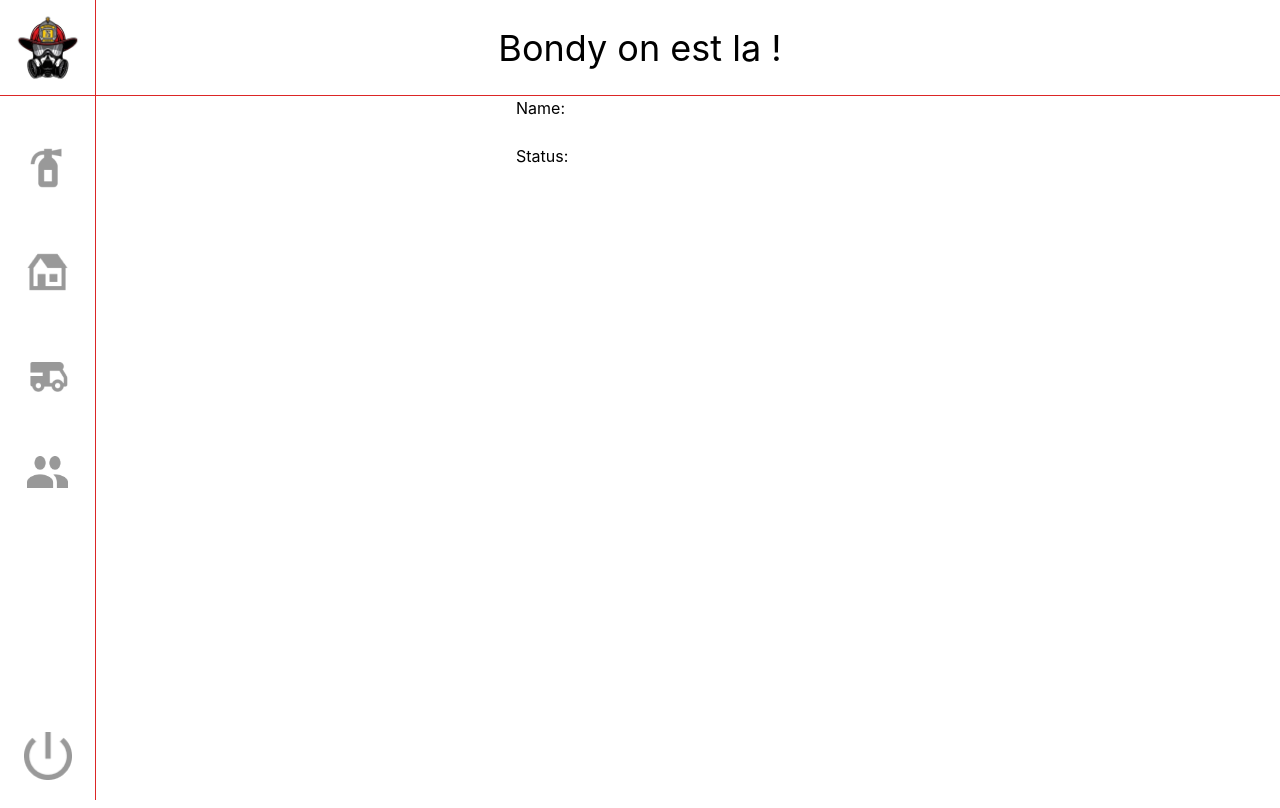
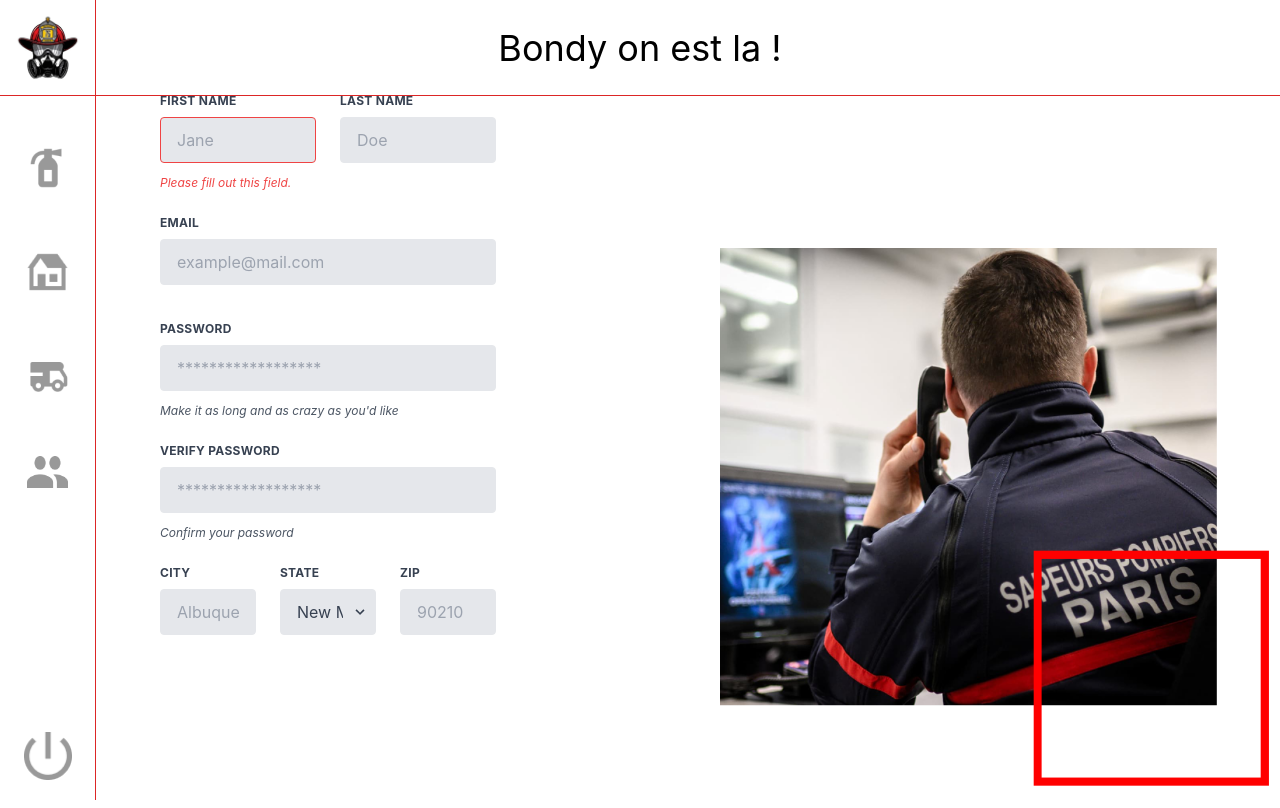
Before and after one commit to PPaillard/MVC_Workshop, a React (Vite) app in the folder frontend/: page /createuser in a window 1280 px wide. Built offline with nearby package versions, Linux system fonts and the light colour scheme.

Commit message:
making the create user form$

```diff
--- a/frontend/src/pages/CreateUser.jsx
+++ b/frontend/src/pages/CreateUser.jsx
@@ -1,21 +1,164 @@
 /* eslint-disable jsx-a11y/label-has-associated-control */
 import React, { useState } from "react";
+import createuser from "../assets/New Project(17).png";
 
 export default function CreateUser() {
-  const [name, setName] = useState("");
-  const [status, setStatus] = useState("");
+  const [lastname, setLastname] = useState("");
+  console.warn(lastname);
   return (
-    <div className="flex justify-center w-screen">
-      <form className="flex flex-col">
-        <label>Name:</label>
-        <input
-          value={name}
-          type="name"
-          onChange={(e) => setName(e.target.value)}
-        />
-        <label>Status:</label>
-        <input value={status} onChange={(e) => setStatus(e.target.value)} />
-      </form>
+    <div className="flex justify-around items-center h-[88vh] w-screen">
+      <htmlForm className="w-full max-w-lg ml-40 mb-40">
+        <div className="flex flex-wrap -mx-3 mb-6">
+          <div className="w-full md:w-1/2 px-3 mb-6 md:mb-0">
+            <label
+              className="block uppercase tracking-wide text-gray-700 text-xs font-bold mb-2"
+              htmlFor="grid-first-name"
+            >
+              First Name
+            </label>
+            <input
+              className="appearance-none block w-full bg-gray-200 text-gray-700 border border-red-500 rounded py-3 px-4 mb-3 leading-tight focus:outline-none focus:bg-white"
+              id="grid-first-name"
+              type="text"
+              placeholder="Jane"
+            />
+            <p className="text-red-500 text-xs italic">
+              Please fill out this field.
+            </p>
+          </div>
+          <div className="w-full md:w-1/2 px-3">
+            <label
+              className="block uppercase tracking-wide text-gray-700 text-xs font-bold mb-2"
+              htmlFor="grid-last-name"
+            >
+              Last Name
+            </label>
+            <input
+              className="appearance-none block w-full bg-gray-200 text-gray-700 border border-gray-200 rounded py-3 px-4 leading-tight focus:outline-none focus:bg-white focus:border-gray-500"
+              id="grid-last-name"
+              type="text"
+              placeholder="Doe"
+              onChange={(e) => setLastname(e.target.value)}
+            />
+          </div>
+        </div>
+        <div className="flex flex-wrap -mx-3 mb-6">
+          <div className="w-full px-3">
+            <label
+              className="block uppercase tracking-wide text-gray-700 text-xs font-bold mb-2"
+              htmlFor="grid-email"
+            >
+              Email
+            </label>
+            <input
+              className="appearance-none block w-full bg-gray-200 text-gray-700 border border-gray-200 rounded py-3 px-4 mb-3 leading-tight focus:outline-none focus:bg-white focus:border-gray-500"
+              id="grid-email"
+              type="email"
+              placeholder="example@mail.com"
+            />
+          </div>
+        </div>
+        <div className="flex flex-wrap -mx-3 mb-6">
+          <div className="w-full px-3">
+            <label
+              className="block uppercase tracking-wide text-gray-700 text-xs font-bold mb-2"
+              htmlFor="grid-password"
+            >
+              Password
+            </label>
+            <input
+              className="appearance-none block w-full bg-gray-200 text-gray-700 border border-gray-200 rounded py-3 px-4 mb-3 leading-tight focus:outline-none focus:bg-white focus:border-gray-500"
+              id="grid-password"
+              type="password"
+              placeholder="******************"
+            />
+            <p className="text-gray-600 text-xs italic">
+              Make it as long and as crazy as you'd like
+            </p>
+          </div>
+        </div>
+        <div className="flex flex-wrap -mx-3 mb-6">
+          <div className="w-full px-3">
+            <label
+              className="block uppercase tracking-wide text-gray-700 text-xs font-bold mb-2"
+              htmlFor="grid-verifpassword"
+            >
+              Verify Password
+            </label>
+            <input
+              className="appearance-none block w-full bg-gray-200 text-gray-700 border border-gray-200 rounded py-3 px-4 mb-3 leading-tight focus:outline-none focus:bg-white focus:border-gray-500"
+              id="grid-verifpassword"
+              type="password"
+              placeholder="******************"
+            />
+            <p className="text-gray-600 text-xs italic">
+              Confirm your password{" "}
+            </p>
+          </div>
+        </div>
+        <div className="flex flex-wrap -mx-3 mb-2">
+          <div className="w-full md:w-1/3 px-3 mb-6 md:mb-0">
+            <label
+              className="block uppercase tracking-wide text-gray-700 text-xs font-bold mb-2"
+              htmlFor="grid-city"
+            >
+              City
+            </label>
+            <input
+              className="appearance-none block w-full bg-gray-200 text-gray-700 border border-gray-200 rounded py-3 px-4 leading-tight focus:outline-none focus:bg-white focus:border-gray-500"
+              id="grid-city"
+              type="text"
+              placeholder="Albuquerque"
+            />
+          </div>
+          <div className="w-full md:w-1/3 px-3 mb-6 md:mb-0">
+            <label
+              className="block uppercase tracking-wide text-gray-700 text-xs font-bold mb-2"
+              htmlFor="grid-state"
+            >
+              State
+            </label>
+            <div className="relative">
+              <select
+                className="block appearance-none w-full bg-gray-200 border border-gray-200 text-gray-700 py-3 px-4 pr-8 rounded leading-tight focus:outline-none focus:bg-white focus:border-gray-500"
+                id="grid-state"
+              >
+                <option>New Mexico</option>
+                <option>Missouri</option>
+                <option>Texas</option>
+              </select>
+              <div className="pointer-events-none absolute inset-y-0 right-0 flex items-center px-2 text-gray-700">
+                <svg
+                  className="fill-current h-4 w-4"
+                  xmlns="http://www.w3.org/2000/svg"
+                  viewBox="0 0 20 20"
+                >
+                  <path d="M9.293 12.95l.707.707L15.657 8l-1.414-1.414L10 10.828 5.757 6.586 4.343 8z" />
+                </svg>
+              </div>
+            </div>
+          </div>
+          <div className="w-full md:w-1/3 px-3 mb-6 md:mb-0">
+            <label
+              className="block uppercase tracking-wide text-gray-700 text-xs font-bold mb-2"
+              htmlFor="grid-zip"
+            >
+              Zip
+            </label>
+            <input
+              className="appearance-none block w-full bg-gray-200 text-gray-700 border border-gray-200 rounded py-3 px-4 leading-tight focus:outline-none focus:bg-white focus:border-gray-500"
+              id="grid-zip"
+              type="text"
+              placeholder="90210"
+            />
+          </div>
+        </div>
+      </htmlForm>
+      <img
+        src={createuser}
+        alt="Firefighter on a call"
+        className="h-[70vh] mt-40 ml-56"
+      />
     </div>
   );
 }
```
Also changed, not shown: frontend/src/assets/New Project(17).png (added), frontend/src/assets/createuser.png (added).
